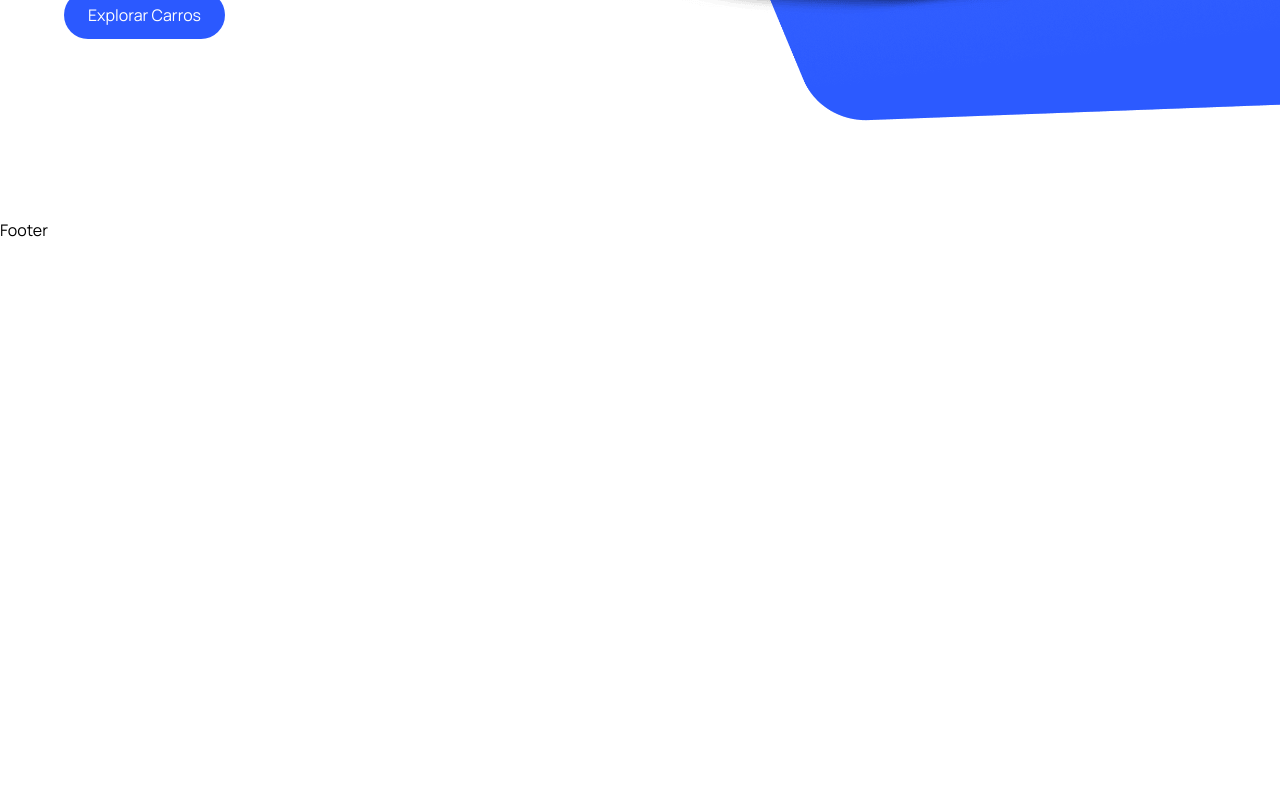
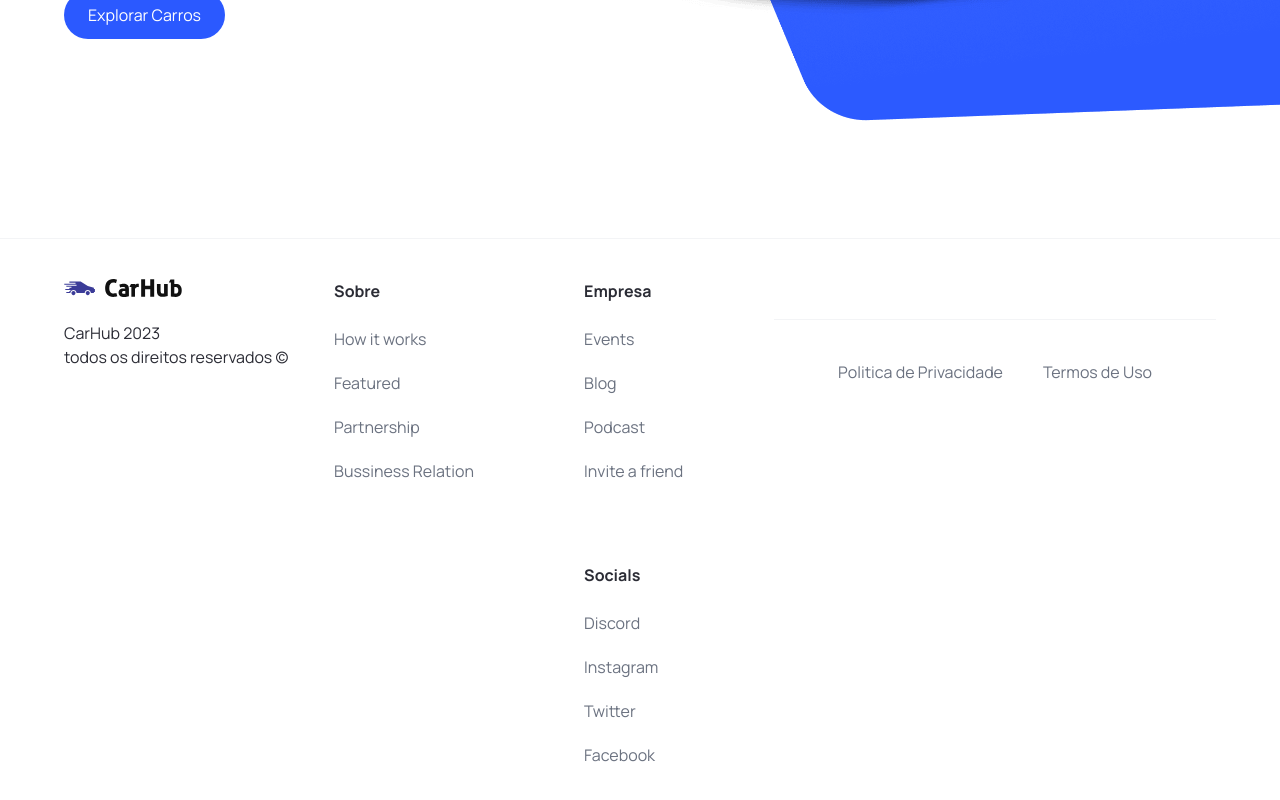
Before and after one commit to thiagoeu/rentalCars, a Next.js app: page / in a window 1280 px wide. Shown: the part 582-1382 px from the top of the page. Before the commit the page ends 824 px from the top, so only its background shows below. Built offline with nearby package versions, Linux system fonts and the light colour scheme.

Commit message:
feat:: footer

```diff
--- a/components/Footer.tsx
+++ b/components/Footer.tsx
@@ -1,9 +1,62 @@
+
+
 import React from 'react'
+import Image from 'next/image'
+import Link from 'next/link'
+import { footerLinks } from '@/constants'
+
+
 
 const Footer = () => {
-  return (
-    <div>Footer</div>
-  )
+    return(
+    <footer className='flex flex-col text-black-100 mt-5 border-t border-gray-100'>
+      <div className='flex max-md:flex-col flex-wrap justify-between gap-5 sm:px-16 px-6 py-10'>
+        <div className='flex flex-col justify-start items-start gap-6 '>
+          <Image src="/logo.svg" alt='logo'
+            width={118}
+            height={18}
+            className='object-contain'
+          />
+          <p>
+            CarHub 2023 <br/> todos os direitos reservados ©
+          </p>
+        </div>
+
+        <div className="footer__links">
+          {footerLinks.map((item)=> (
+            <div key={item.title} className='footer__link'>
+                <h3 className='font-bold'>
+                  {item.title}
+                </h3>
+                <div className="flex flex-col gap-5">
+              {item.links.map((link) => (
+                <Link
+                  key={link.title}
+                  href={link.url}
+                  className="text-gray-500"
+                >
+                  {link.title}
+                </Link>
+              ))}
+            </div>
+            </div>
+          ))}
+        </div>
+
+        <div className='flex justify-between flex-wrap mt-10 border-t border-gray-100 sm:px-16 px-6 py-10'>
+          <div className='footer__copyrights-link'>
+                <Link href="" className='text-gray-500'>
+                  Politica de Privacidade
+                </Link>
+                <Link href="" className='text-gray-500'>
+                  Termos de Uso
+                </Link>
+          </div>
+
+        </div>
+      </div>
+    </footer>
+    )
 }
 
 export default Footer
--- /dev/null
+++ b/constants/index.tsx
@@ -0,0 +1,101 @@
+export const manufacturers = [
+    "Acura",
+    "Alfa Romeo",
+    "Aston Martin",
+    "Audi",
+    "Bentley",
+    "BMW",
+    "Buick",
+    "Cadillac",
+    "Chevrolet",
+    "Chrysler",
+    "Citroen",
+    "Dodge",
+    "Ferrari",
+    "Fiat",
+    "Ford",
+    "GMC",
+    "Honda",
+    "Hyundai",
+    "Infiniti",
+    "Jaguar",
+    "Jeep",
+    "Kia",
+    "Lamborghini",
+    "Land Rover",
+    "Lexus",
+    "Lincoln",
+    "Maserati",
+    "Mazda",
+    "McLaren",
+    "Mercedes-Benz",
+    "MINI",
+    "Mitsubishi",
+    "Nissan",
+    "Porsche",
+    "Ram",
+    "Rolls-Royce",
+    "Subaru",
+    "Tesla",
+    "Toyota",
+    "Volkswagen",
+    "Volvo",
+  ];
+
+  export const yearsOfProduction = [
+    { title: "Year", value: "" },
+    { title: "2015", value: "2015" },
+    { title: "2016", value: "2016" },
+    { title: "2017", value: "2017" },
+    { title: "2018", value: "2018" },
+    { title: "2019", value: "2019" },
+    { title: "2020", value: "2020" },
+    { title: "2021", value: "2021" },
+    { title: "2022", value: "2022" },
+    { title: "2023", value: "2023" },
+  ];
+
+  export const fuels = [
+    {
+      title: "Fuel",
+      value: "",
+    },
+    {
+      title: "Gas",
+      value: "Gas",
+    },
+    {
+      title: "Electricity",
+      value: "Electricity",
+    },
+  ];
+
+  export const footerLinks = [
+    {
+      title: "Sobre",
+      links: [
+        { title: "How it works", url: "/" },
+        { title: "Featured", url: "/" },
+        { title: "Partnership", url: "/" },
+        { title: "Bussiness Relation", url: "/" },
+      ],
+    },
+    {
+      title: "Empresa",
+      links: [
+        { title: "Events", url: "/" },
+        { title: "Blog", url: "/" },
+        { title: "Podcast", url: "/" },
+        { title: "Invite a friend", url: "/" },
+      ],
+    },
+    {
+      title: "Socials",
+      links: [
+        { title: "Discord", url: "/" },
+        { title: "Instagram", url: "/" },
+        { title: "Twitter", url: "/" },
+        { title: "Facebook", url: "/" },
+      ],
+    },
+  ];
```
